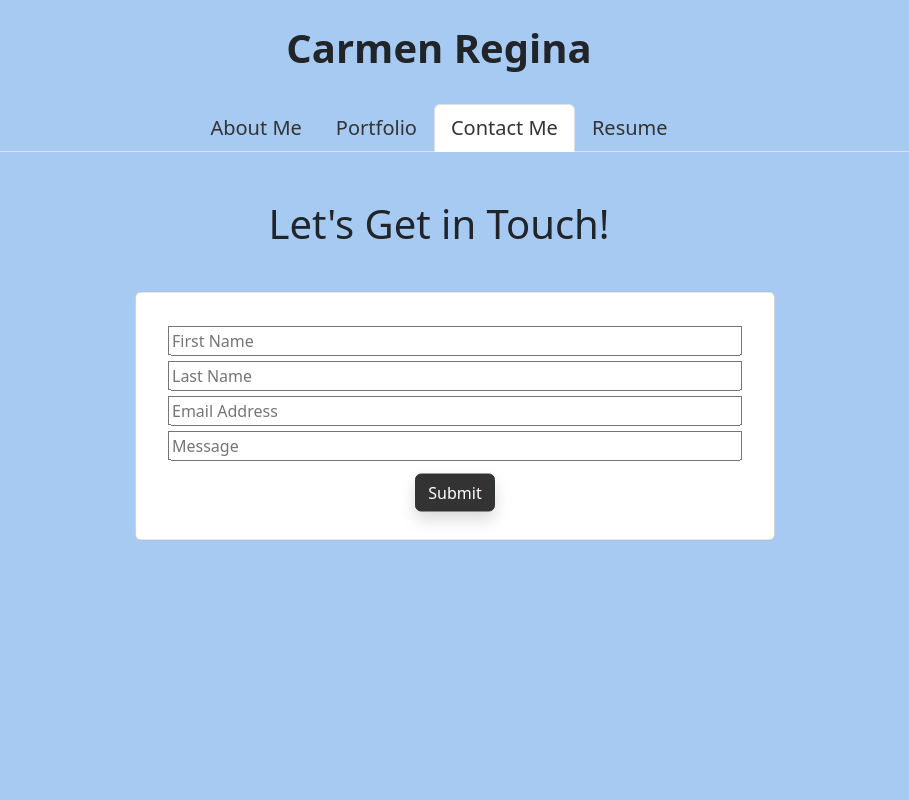
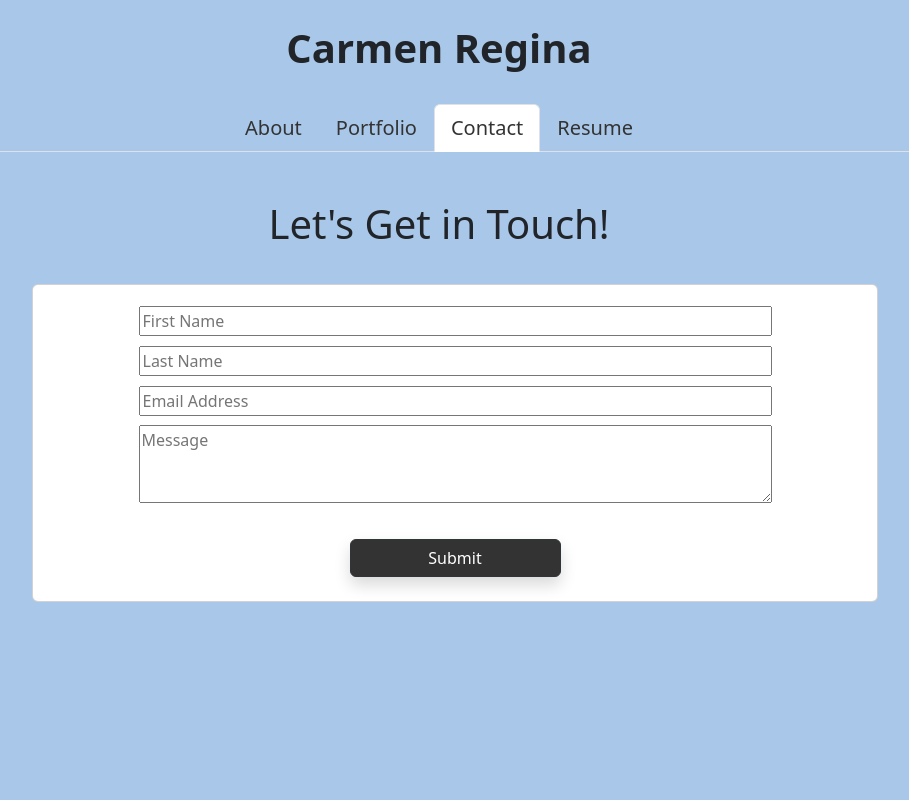
Before and after one commit to crcarmen23/crcarmen23-react-portfolio, a React (Vite) app: page /ContactMe in a window 1280 px wide. Shown: the top 800 px of the page, without its empty margins (201-1110 px from the left). Built offline with nearby package versions, Linux system fonts and the light colour scheme.

Commit message:
added styles

```diff
--- a/src/App.css
+++ b/src/App.css
@@ -6,7 +6,7 @@ body {
 }
 
 main {
-  height: 100vh;
+  height: 100%;
 
 }
 
@@ -74,7 +74,7 @@ article {
   max-width: 1500px;
   margin: 0;
   text-align: center;
-  background-color: #a6caf1;
+  background-color: #a9c8e9;
 }
 
 body {
@@ -107,3 +107,7 @@ text-align: left;
   border-color: #303538;
 
 }
+
+.cardPortfolio {
+  height: 550px;
+}
--- a/src/components/Footer.jsx
+++ b/src/components/Footer.jsx
@@ -1,6 +1,6 @@
 export default function Footer (){
     return (
-        <footer>
+        <footer className="">
     <div className="footer-icons">
       <a href="https://github.com/crcarmen23" target="_blank" title="GitHub Profile" rel="noreferrer">
         <i className="fab fa-github"></i>
--- a/src/components/NavTabs.jsx
+++ b/src/components/NavTabs.jsx
@@ -14,7 +14,7 @@ function NavTabs() {
             to="/"
             className={currentPage === '/' ? 'nav-link active' : 'nav-link'}
           >
-            About Me
+            About
           </Link>
         </li>
         <li className="nav-item">
@@ -31,7 +31,7 @@ function NavTabs() {
             to="/ContactMe"
             className={currentPage === '/ContactMe' ? 'nav-link active' : 'nav-link'}
           >
-            Contact Me
+            Contact
           </Link>
         </li>
         <li className="nav-item">
--- a/src/pages/AboutMe.jsx
+++ b/src/pages/AboutMe.jsx
@@ -2,7 +2,7 @@
 
 export default function AboutMe() {
   return (
-    <div className="aboutMe">
+    <div className="aboutMe min-vh-100">
       <br />
       <h1 className="aboutHeader">About Me</h1>
       <br />
--- a/src/pages/ContactMe.jsx
+++ b/src/pages/ContactMe.jsx
@@ -51,13 +51,10 @@ function ContactMe() {
   };
 
   return (
-    <div className="m-5">
+    <div className="m-5 min-vh-100">
       <h1 >Let's Get in Touch!</h1>
-      <div className="card container text-center m-3 w-50 position-absolute top-50 start-50 translate-middle">
-        <h1>
-
-        </h1>
-        <form className="form" onSubmit={handleFormSubmit}>
+      <div className="container text-center m-3 flex-column mb-3 justify-content-center align-items-center vh-50">
+        <form className="card form w-75 d-flex flex-column py-3 mb-3 justify-content-center align-items-center" onSubmit={handleFormSubmit}>
           <input
             value={firstName}
             name="firstName"
@@ -65,6 +62,7 @@ function ContactMe() {
             type="text"
             placeholder="First Name"
             required
+            className="w-75"
           />
           <input
             value={lastName}
@@ -73,6 +71,7 @@ function ContactMe() {
             type="text"
             placeholder="Last Name"
             required
+            className="w-75"
           />
           <input
             value={email}
@@ -81,16 +80,20 @@ function ContactMe() {
             type="text"
             placeholder="Email Address"
             required
+            className="w-75"
           />
-          <input
+          <textarea
             value={message}
             name="message"
             onChange={handleInputChange}
             type="text"
             placeholder="Message"
+            rows="3"
             required
-          />
-          <button type="submit" className="btn btn-primary m-2 shadow bg-body-tertiary rounded">
+            className="w-75 m-1"
+          ></textarea>
+          <br />
+          <button type="submit" className="btn btn-primary m-2 shadow bg-body-tertiary rounded w-25">
             Submit
           </button>
         </form>
--- a/src/pages/Portfolio.jsx
+++ b/src/pages/Portfolio.jsx
@@ -60,8 +60,8 @@ export default function Portfolio() {
         {
           projects.map((project) => (
             <div className=".g col-md-4 col-sm-12 mb-5" key={project.title}>
-              <div className="card">
-                <img src={project.image} className="card-img-top" alt={project.alt}/>
+              <div className="card cardPortfolio">
+                <article style={{backgroundImage:`url(${project.image})`, backgroundSize:"contain", height: 300, backgroundRepeat: "no-repeat", backgroundPosition: "center"}} className="card-img-top" alt={project.alt}></article>
                   <div className="card-body">
                     <h5 className="card-title">{project.title}</h5>
                     <p className="card-text text-body-secondary">{project.description}</p>
--- a/src/pages/Resume.jsx
+++ b/src/pages/Resume.jsx
@@ -1,6 +1,6 @@
 export default function Resume() {
   return (
-    <div className="resume m-5">
+    <div className="resume m-5 min-vh-100">
       <br />
       <h1>Resume</h1>
       <br />
```
